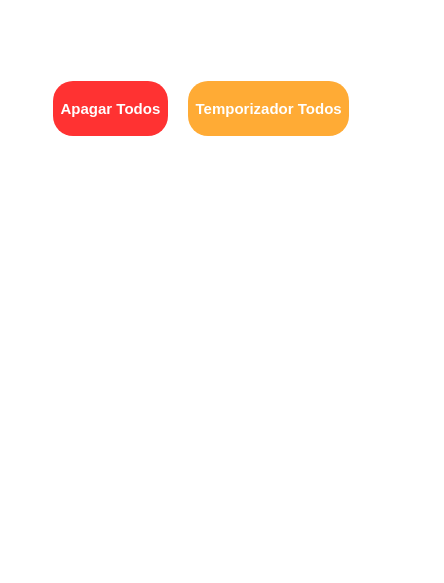
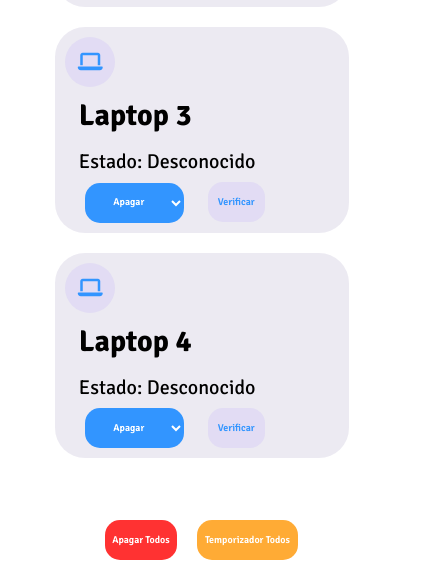
Before and after one commit to GodSci3nc3/RControl, a website: page public/dashboard.html in a window 390 px wide. Shown: the part 668-1251 px from the top of the page, 444 px wide, since content can reach past the window. Before the commit the page ends 844 px from the top, so only its background shows below. Drawn offline with nearby package versions, Linux system fonts and the light colour scheme.

Commit message:
Implementé responsive design para ambas pestañas, debería de funcionar como es debido para la mayoría de los dispositivos.

```diff
--- a/public/dashboard.html
+++ b/public/dashboard.html
@@ -3,7 +3,7 @@
 <head>
     <meta charset="UTF-8">
     <meta name="viewport" content="width=device-width, initial-scale=1.0">
-    <link rel="stylesheet" href="https://cdnjs.cloudflare.com/ajax/libs/font-awesome/6.7.2/css/all.min.css">>
+    <link rel="stylesheet" href="https://cdnjs.cloudflare.com/ajax/libs/font-awesome/6.7.2/css/all.min.css">
     <link rel="stylesheet" href="styles.css">
     <title>Dashboard</title>
 </head>
@@ -12,10 +12,10 @@
     <!-- Contenido de la pestaña Management -->
     <div class="management-content">
 
-        <!-- Titulo de la pagina -->
+        <center>
+            <!-- Titulo de la pagina -->
         <h2 class="management-title-text">RControl</h2>
 
-        <br>
         <br>
 
         <!-- Subtitulo de la pagina -->
@@ -26,8 +26,10 @@
         <!-- Texto Computadoras Activas -->
         <h3 class="management-active-pc-text">Computadoras Activas</h4>
 
-        <br>
-        <br>
+       </center>
+
+       <br>
+       <br>
 
         <!-- Caja contenedora de los estados de las computadoras -->
         <div class="computer-status-container">
@@ -173,8 +175,8 @@
 
     <!-- Pie de pagina -->
     <footer class="pie-pagina">
-        <button class="pc-button all-shutdown-btn">Apagar Todos</button>
-        <button class="pc-button all-program-shutdown">Temporizador Todos</button>
+        <button class="pc-btn-end all-shutdown-btn">Apagar Todos</button>
+        <button class="pc-btn-end all-program-shutdown">Temporizador Todos</button>
     </footer>
 
 
--- a/public/styles.css
+++ b/public/styles.css
@@ -1,7 +1,8 @@
 
-/* Afecta ambas pestañas de toda la pagina */
+@import url('https://fonts.googleapis.com/css2?family=Signika:wght@300..700&display=swap');
+
 *{
-    font-family: Arial, Helvetica, sans-serif;
+    font-family:  "Signika", sans-serif;
     margin: 0px;
     user-select: none;
     padding: 0px;
@@ -20,10 +21,12 @@
     margin: 0px;
     margin-bottom: 10px;
     color: #3295ff;
+    transition: all 0.3s;
 }
 
 /* Caja gris transparente en referencia a banani */
 .gray-box{
+    transition: all 0.3s;
     background-color: #bab4d046;
     border-radius: 15px;
     width: 20vw;
@@ -58,6 +61,7 @@
 
 /* Caja que contiene a la contraseña */
 .password-box{
+    transition: all 0.3s;
     display: flex;
     width: 20vw;
     height: 12vh;
@@ -132,8 +136,6 @@
 
 
 /* ---------------------------- MANAGEMENT PAGE ------------------------------- */
-
-
 /* Configruaciones del cuerpo de la pestaña Management */
 .management-content{
     margin-top: 4vh;
@@ -164,7 +166,8 @@
     display: flex;
     flex-flow: row wrap;
     width: 100%;
-    height: 50vh;
+    transition: all 0.3s;
+    height: 250px;
 }
 
 /* Contenedor de cada pc */
@@ -173,7 +176,7 @@
     display: flex;
     border-radius: 30px;
     margin-left: 3.8%;
-    height: 65%;
+    height: 100%;
     transition: all 0.3s;
     background-color: #bab4d046;
 
@@ -184,6 +187,8 @@
 .container-pc-content{
     width: 100%;
     margin: 10px;
+    transition: all 0.3s;
+
 }
 
 /* Contenedor que tendrá el logo visual de la laptop */
@@ -191,15 +196,15 @@
     display: flex;
     justify-content: center;
     align-items: center;
-    width: 30%;
-    height: 35%;
+    width: 50px;
+    height: 50px;
     background-color: #b39ef730;
     border-radius: 100%;
 }
 
 /* Logo visual de la laptop */
 .container-pc-logo-image i{
-    font-size: 50px;
+    font-size: 20px;
     color: #3295ff;
 }
 
@@ -211,6 +216,7 @@
 
 /* Texto del nombre de la pc */
 .pc-name-text{
+    margin-top: 10px;
     font-size: 30px;
     margin-left: 5%;
 }
@@ -226,16 +232,38 @@
 .pc-button{
     margin-top: 7%;
     margin-left: 20px;
-    font-size: 15px;
-    height: 55px;
+    font-size: 10px;
+    height: 40px;
     transition: all 0.3s;
     font-weight: 600;
-    padding: 1px 5%;
+    padding: 1px 5px;
     text-align: center;
-    border-radius: 20px;
+    border-radius: 15px;
     cursor: pointer;
     border: none;
 }
+
+/* Botones de la parte final de la pagina. */
+.pc-btn-end{
+    margin-top: 7%;
+    margin-left: 20px;
+    font-size: 10px;
+    height: 40px;
+    transition: all 0.3s;
+    font-weight: 600;
+    padding: 1px 5px;
+    text-align: center;
+    border-radius: 15px;
+    cursor: pointer;
+    border: none;
+}
+
+/* Botones de la parte final de la pagina .[Cuando les hace hover] */
+.pc-btn-end:hover{
+    opacity: 0.5;
+}
+
+
 
 
 /* Este estilo adicional pertenece al boton que se llama Gestionar */
@@ -248,6 +276,7 @@
 
 /* Este estilo adicional pertenece al boton que se llama Detalles */
 .details{
+    padding: 1px 20px;
     background-color: #b39ef730;
     color: #3295ff;
 }
@@ -283,6 +312,74 @@
 
 
 
+/* MEDIA QUERIES */
+/* Cuando la pantalla toque 1220px cuando disminuya [MANAGEMENT PAGE]*/
+@media screen and (max-width: 1220px) {
+    .pc-button{
+        margin-top: 3%;
+        padding: 1px 7px;
+    }
+
+}
+
+/* Cuando la pantalla toque 1106px cuando disminuya [MANAGEMENT PAGE]*/
+@media screen and (max-width: 1106px){
+    .computer-status-container{
+        height: 40vh;
+    }
+
+    .pc-button{
+        padding: 1px 30px;
+    }
+}
+
+/* Cuando la pantalla toque 895px cuando disminuya [MANAGEMENT PAGE]*/
+@media screen and (max-width: 895px){
+
+    .pc-button{
+        padding: 1px 10px;
+    }
+
+}
+
+/* Cuando la pantalla toque 744px cuando disminuya [MANAGEMENT PAGE]*/
+@media screen and (max-width: 744px){
+    .computer-status-container{
+        align-items: center;
+        height: 100%;
+        flex-flow: column wrap;
+    }
+
+    #container-pc{
+        width: 80%;
+        margin-top: 20px;
+    }
+
+}
+
+/* Cuando la pantalla toque 677px cuando disminuya [LOGIN PAGE] */
+@media screen and (max-width: 677px) {
+    .gray-box{
+        width: 45vw;
+
+    }
+
+    .title-text{
+        font-size: 40px;
+    }
+
+    .password-box{
+        width: 40vw;
+    }
+}
+
+/* Cuando la pantalla toque 450px cuando disminuya [LOGIN PAGE] */
+@media screen and (max-width:449px){
+    .password-box{
+        width: 50vw;
+    }
+}
+
 /* ------------------------------------------------------------------------- */
 
 .modal {
```
